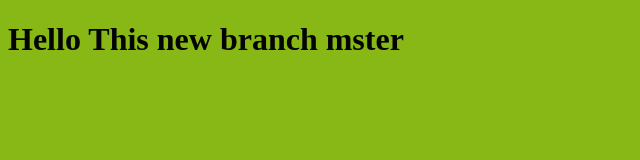
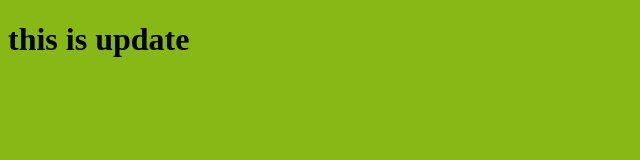
Before and after one commit to Elghamry3010/future, a plain HTML site: page index.html in a window 1280 px wide. Shown: the whole page, without its empty margins (0-640 px from the left). Drawn offline with Linux system fonts and the light colour scheme.

Commit message:
edit the html file

```diff
--- a/index.html
+++ b/index.html
@@ -7,6 +7,6 @@
     <link rel="stylesheet" href="css.css">
 </head>
 <body>
-    <h1>Hello This new branch mster</h1>
+    <h1>this is update</h1>
 </body>
 </html>
```
